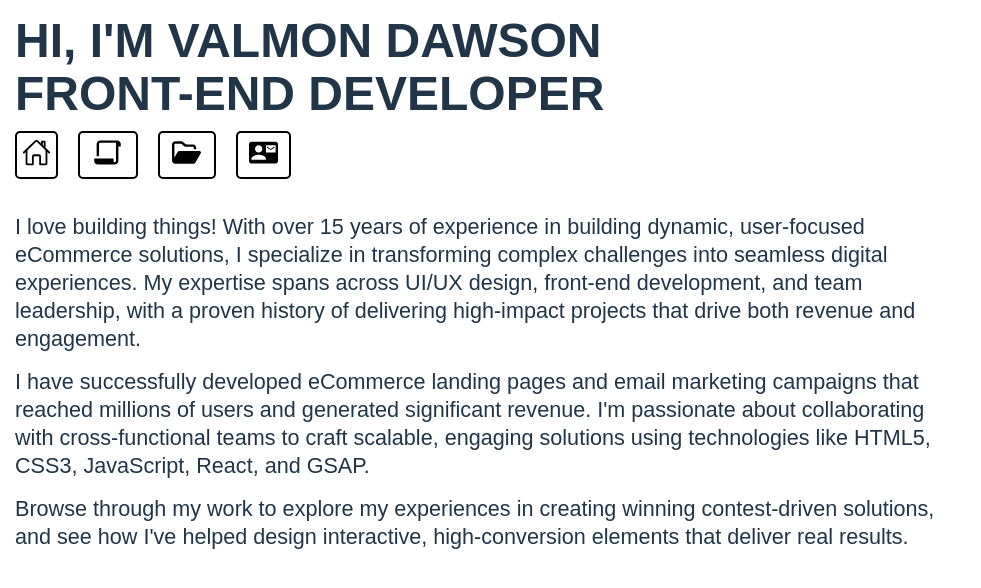
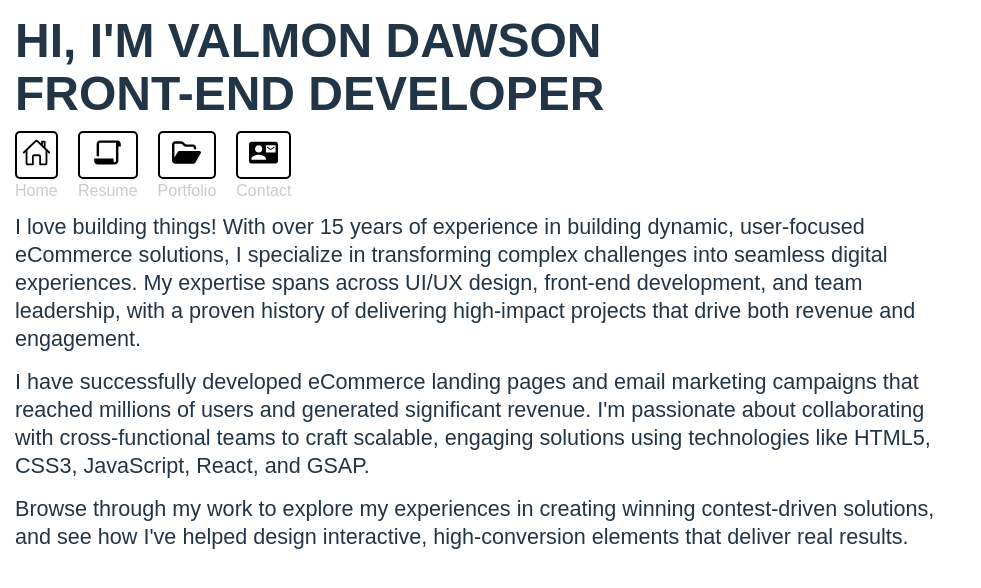
Before and after one commit to VDawson1181/Portfolio_Site_V2, a React (Vite) app: page / in a window 1280 px wide. Shown: the top 588 px of the page, without its empty margins (0-981 px from the left). Built offline with nearby package versions, Linux system fonts and the light colour scheme; a web font is replaced by a local one.

Commit message:
making navbar text a little more visible

```diff
--- a/components/Navbar/Navbar.css
+++ b/components/Navbar/Navbar.css
@@ -46,7 +46,7 @@ ul.infoRundown{
         }
       }
       p:last-of-type{
-        opacity: 0;
+        opacity: 0.25;
         /* padding-top: 10px; */
       }
 
```
